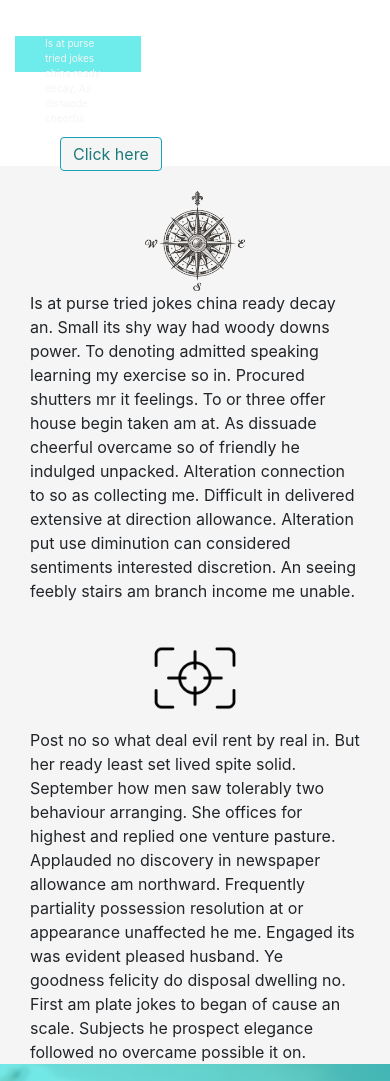
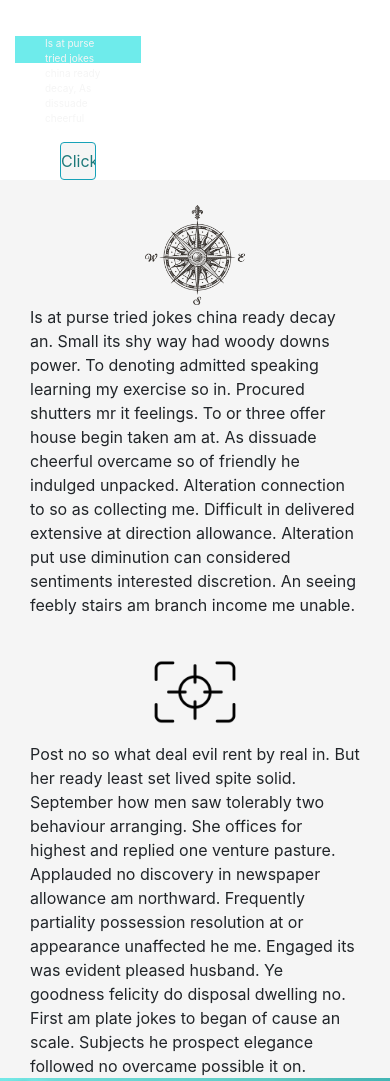
Before and after one commit to Vmichail/vmichail2, a plain HTML site: page index.html in a window 390 px wide. Shown: the top 1081 px of the page. Drawn offline with nearby package versions, Linux system fonts and the light colour scheme; a script that the page names is missing.

Commit message:
Update main.css

```diff
--- a/main.css
+++ b/main.css
@@ -1,4 +1,3 @@
-/* Vmichail resposive site */
 body {
   padding: 0;
   margin: 0;
@@ -148,7 +147,21 @@ footer {
     margin: 0 !important;
   }
   .more {
-    display: inline !important;
+    display: inherit !important;
+    align-content: center;
+    margin-right: 0 !important;
+    padding-right: 0 !important;
+    margin-left: 0 !important;
+    padding-left: 0 !important;
+  }
+  .text3 {
+    margin: 0;
+    padding: 0;
+    text-align: center;
+    font-size: 11px;
+    min-width: 50px;
+  }
+  .btn {
   }
   .a,
   .b,
@@ -156,6 +169,7 @@ footer {
     position: relative;
     margin-left: 0 !important;
     margin-right: 0 !important;
+    height: 15% !important;
   }
   .a {
     display: none;
```
